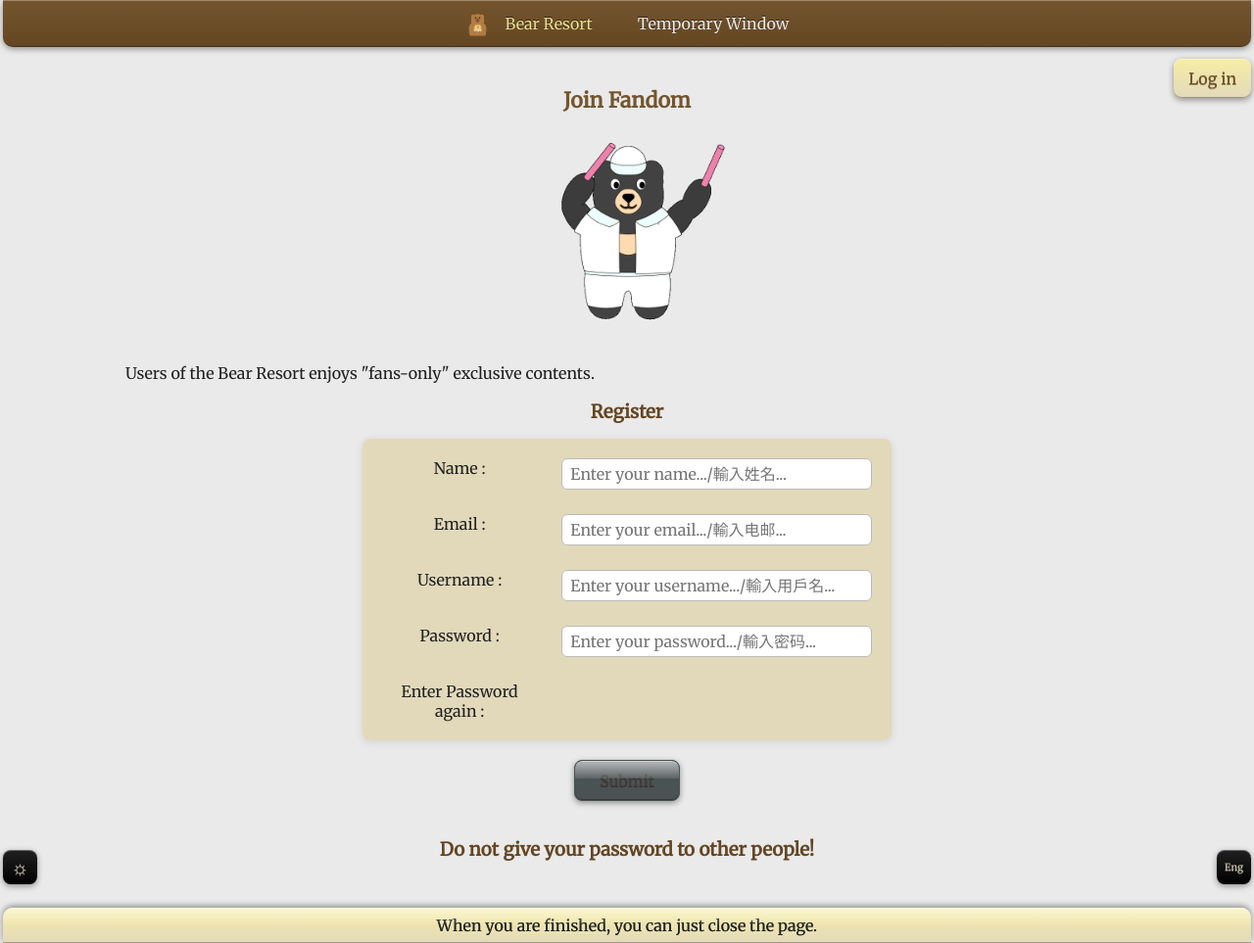
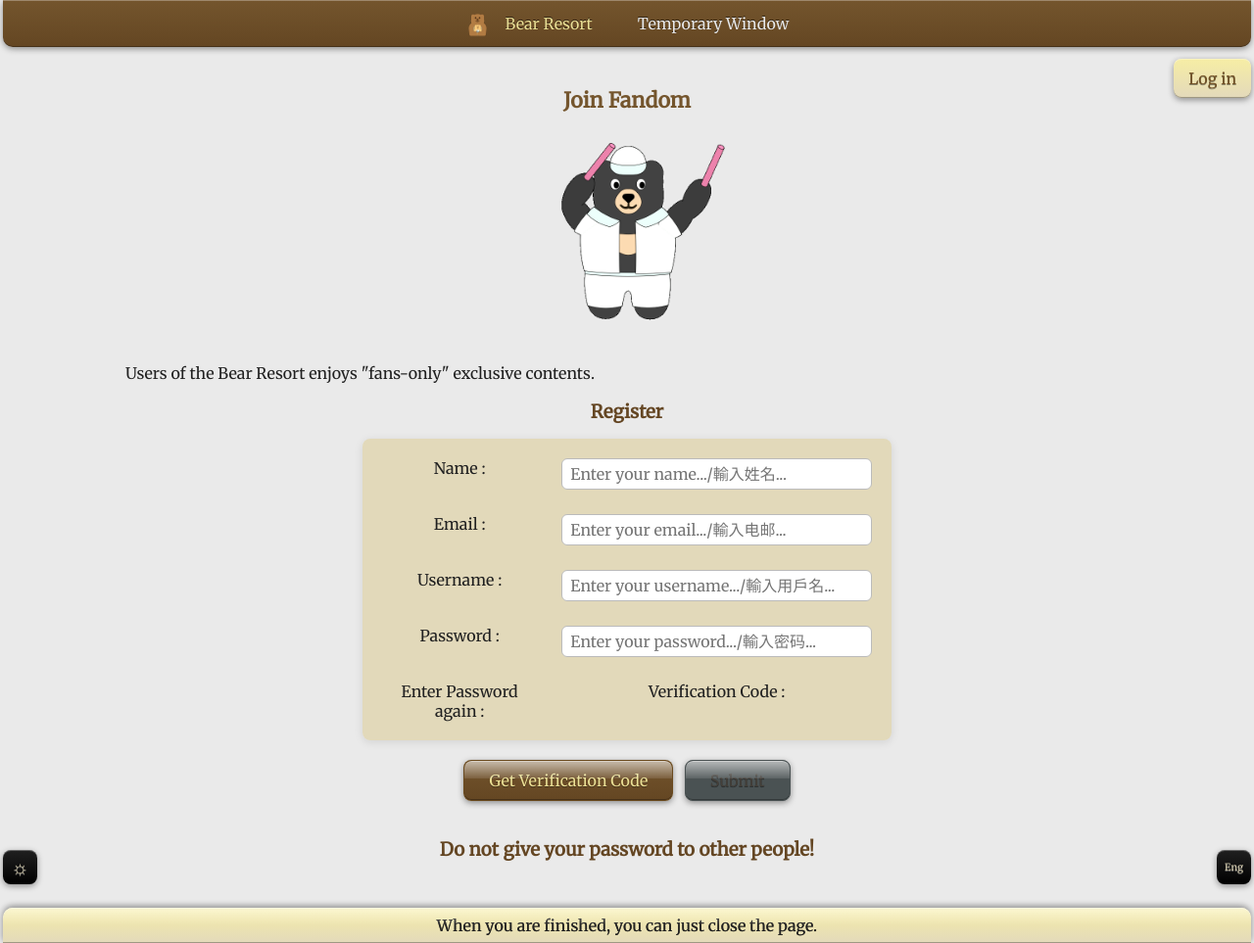
Before and after one commit to Bear-Resort/bear-resort.github.io, a Jekyll site: the page built from register/index.md, in a window 1280 px wide and 963 px high. Shown: the whole window at 98% size. Built offline with Jekyll 4.4.1, drawn with Linux system fonts in a browser that asks for light colours; some of the changed lines change nothing that is shown.

Commit message:
added verification code for registration

```diff
--- a/register/index.md
+++ b/register/index.md
@@ -17,8 +17,10 @@
       <label for="username"><span class="eng">Username</span> <span class="chn">用户名</span>:</label> <input type="text" id="username" placeholder="Enter your username.../輸入用戶名..." style="font-size: 16px" required />
       <label for="password"><span class="eng">Password</span> <span class="chn">密码</span>:</label> <input type="password" id="password" placeholder="Enter your password.../輸入密码..." style="font-size: 16px" required />
       <label for="re-password"><span class="eng">Enter Password again</span> <span class="chn">再次输入密码</span>:</label> <input type="password" id="re-password" placeholder="Enter your password.../輸入密码..." style="display: none" required />
+      <label for="verification"><span class="eng">Verification Code</span> <span class="chn">验证码</span>:</label> <input type="password" id="verification" placeholder="Enter your verification code.../輸入验证码..." style="display: none" required />
       </form>
       <br><br>
+      <button id="veri"><span class="eng">Get Verification Code</span> <span class="chn">获取验证码</span></button> &nbsp;
       <button id="sub"><span class="eng">Submit</span> <span class="chn">提交</span></button>
     </div>
     <br>
--- a/register/main.js
+++ b/register/main.js
@@ -6,12 +6,17 @@
 const usrnameInput = document.getElementById("username");
 const pdInput = document.getElementById("password");
 const pdInputRe = document.getElementById("re-password");
+const verfication = document.getElementById("verification");
 
+let temp_vericode = "";
+
+const veriBtn = document.getElementById("veri")
 const submitBtn = document.getElementById("sub")
 
 const SCRIPT_URL = 'https://script.google.com/macros/s/AKfycby13wkrygJBb9qk_DEwOOibQWj4Nu5VxLyblrW6PmRoqDhriWuKvlAwG-ICZTpt4vzZmA/exec';
 
-const pdReBlk = document.getElementById("re");
+const SCRIPT_URL_2 = 'https://script.google.com/macros/s/AKfycbzANy1B45cj0KiWUuu0ZlhfWTfNZCnddvUhH63LLbDy0fwuQ_AU7TlpR-I1iVdpn1WYMQ/exec';
+
 
 submitBtn.addEventListener("click", handleSubmit);
 
@@ -19,6 +24,8 @@
     const username = usrnameInput.value.trim();
     const password = pdInput.value;
     const repassword = pdInputRe.value;
+
+    const vercode = verfication.value;
 
     if (password !== repassword) {
         alert("The passwords do not match!");
@@ -29,6 +36,11 @@
     const value = await promise;
     if (!value) {
         alert("Username occupied!");
+        return;
+    }
+
+    if (vercode !== temp_vericode) {
+        alert("Incorrect verification code!")
         return;
     }
 
@@ -81,12 +93,15 @@
     usrnameInput.value = "";
     pdInput.value = "";
     pdInputRe.value = "";
+    verfication.value = "";
     pdInputRe.style.display = "none";
+    verfication.style.display = "none";
     submitBtn.disabled = true;
 }
 
 document.addEventListener("DOMContentLoaded", () => {
     submitBtn.disabled = true;
+    verfication.disabled = true;
 })
 
 document.addEventListener("keyup", () => {
@@ -94,10 +109,18 @@
         emailInput.value === "" ||
         usrnameInput.value === "" ||
         pdInput.value === "" ||
-        pdInputRe.value === "") {
+        pdInputRe.value === "" ||
+        verfication.value === ""
+    ) {
         submitBtn.disabled = true;
     } else {
         submitBtn.disabled = false;
+    }
+    if (isValidEmail(emailInput.value)) {
+        verfication.style.display = "flex";
+    } else {
+        verfication.style.display = "none";
+        verfication.value = "";
     }
     if (pdInput.value === "") {
         pdInputRe.style.display = "none";
@@ -106,3 +129,49 @@
         pdInputRe.style.display = "flex";
     }
 })
+
+function isValidEmail(email) {
+  // Simple regex for email validation
+  const re = /^[^\s@]+@[^\s@]+\.[^\s@]+$/;
+  return re.test(email);
+}
+
+veriBtn.addEventListener("click", () => {
+
+})
+
+
+async function handleEmail() {
+    temp_vericode = Math.floor(Math.random() * 90000) + 10000;
+    veriBtn.disabled = true;
+
+    const formData = {
+        email: emailInput.value.trim(),
+        vcode: temp_vericode
+    };
+
+    fetch(SCRIPT_URL_2, {
+    method: "POST",
+    mode: "no-cors",
+    headers: { "Content-Type": "application/json" },
+    body: JSON.stringify(formData)
+    })
+    .then(res => res.text())
+    .then(msg => {
+        if (updateMyLanguage() === "Chn") {
+            alert("✅ 验证码已发送到您的邮箱")
+        } else {
+            alert("✅ The verification code is sent to your email address.")
+        }
+        verfication.style.display = "flex";
+        })
+    .catch(err => {
+        console.log(err);
+        if (updateMyLanguage() === "Chn") {
+            alert("❌ 发送失败，请检查您网络后重试。")
+        } else {
+            alert("❌ Email Failed, please check your internet connection.")
+        }
+        veriBtn.disabled = false;
+    });
+}
```
